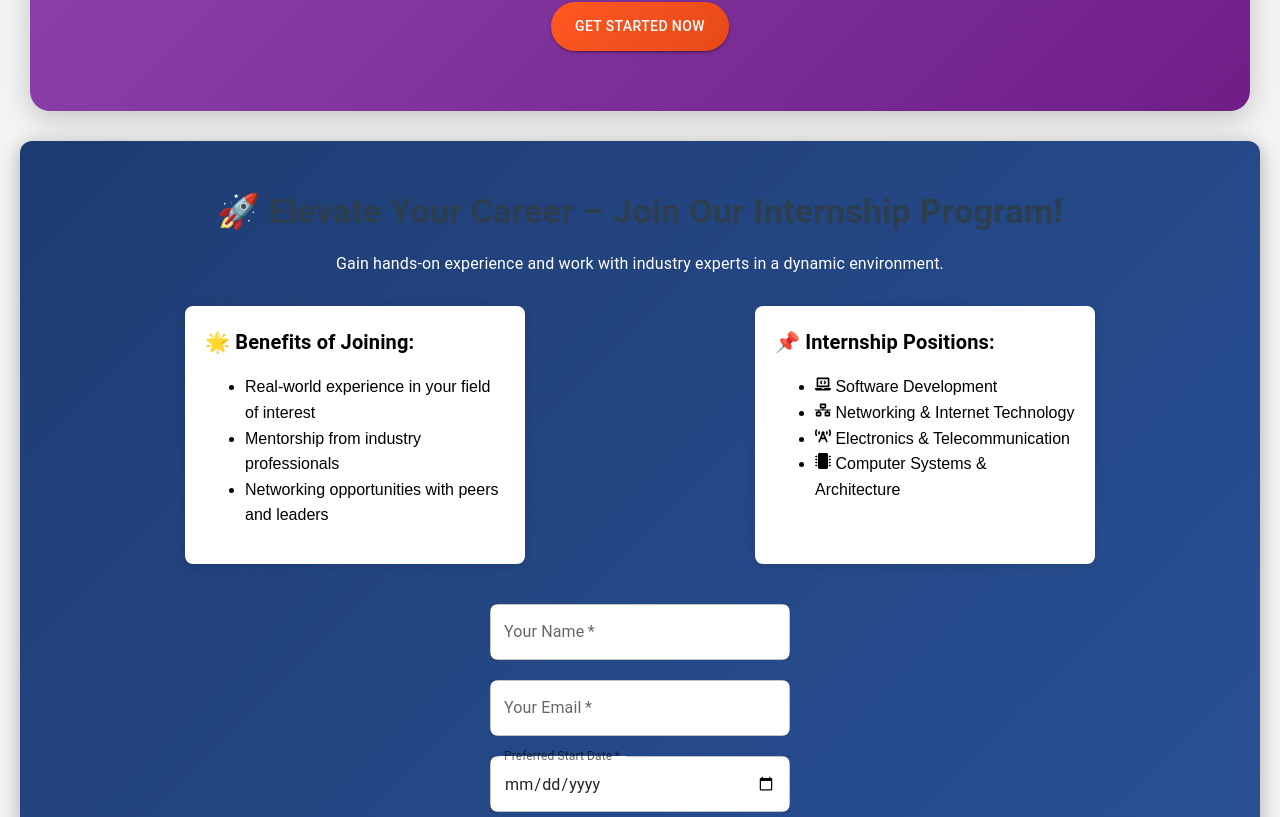
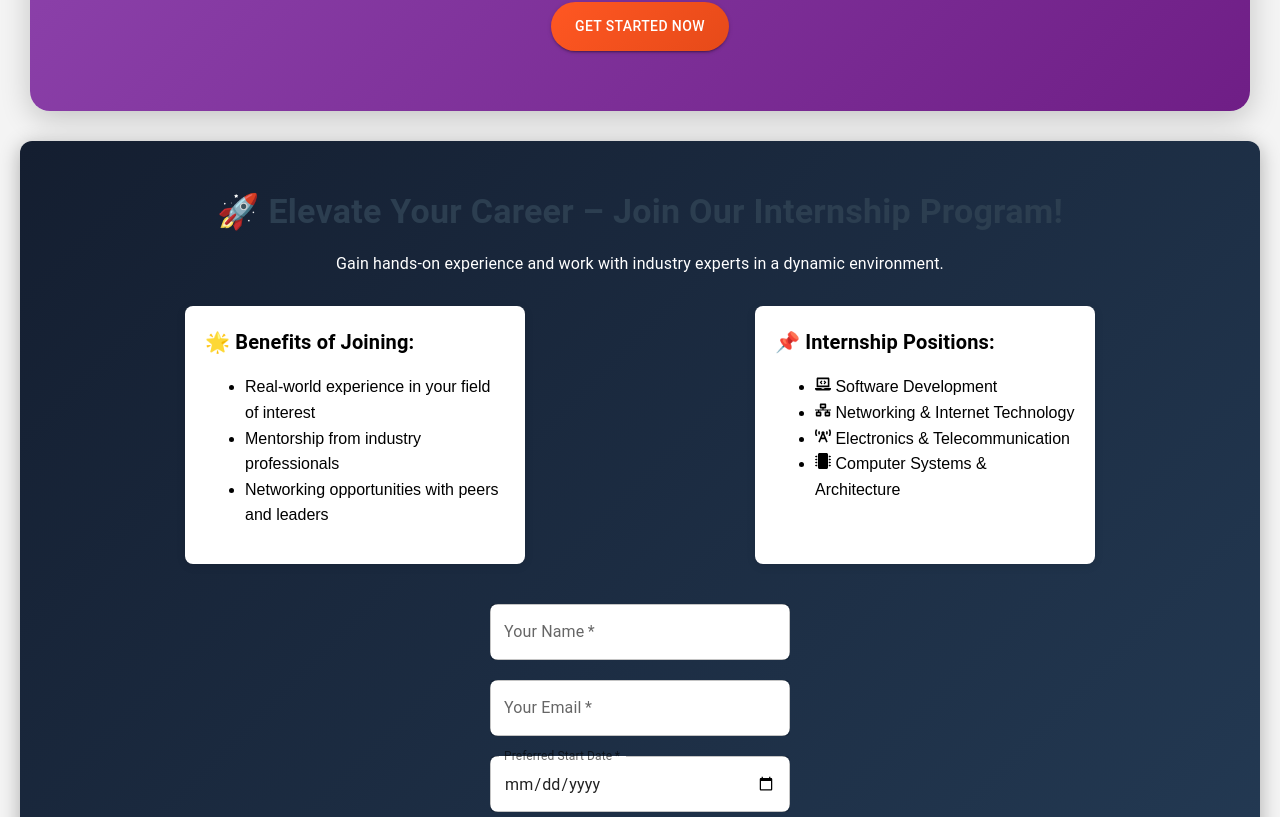
Before and after one commit to tuyizeredox/knax, a React (Create React App) app in the folder knax-homepage/: page / in a window 1280 px wide. Shown: the part 1483-2300 px from the top of the page. Built offline with nearby package versions, Linux system fonts and the light colour scheme.

Commit message:
Update InternshipSection.js
vod

```diff
--- a/knax-homepage/src/components/InternshipSection.js
+++ b/knax-homepage/src/components/InternshipSection.js
@@ -15,7 +15,7 @@ const InternshipSection = () => {
     };
 
     return (
-        <Box sx={{ padding: '50px', background: 'linear-gradient(135deg, #1e3c72, #2a5298)', borderRadius: '12px', margin: '20px', boxShadow: '0 4px 20px rgba(0, 0, 0, 0.3)', color: '#fff' }}>
+        <Box sx={{ padding: '50px', background: 'linear-gradient(135deg, #141e30, #243b55)', borderRadius: '12px', margin: '20px', boxShadow: '0 4px 20px rgba(0, 0, 0, 0.3)', color: '#fff' }}>
             <Typography variant="h4" align="center" sx={{ marginBottom: '20px', fontWeight: 'bold' }}>
                 🚀 Elevate Your Career – Join Our Internship Program!
             </Typography>
```
